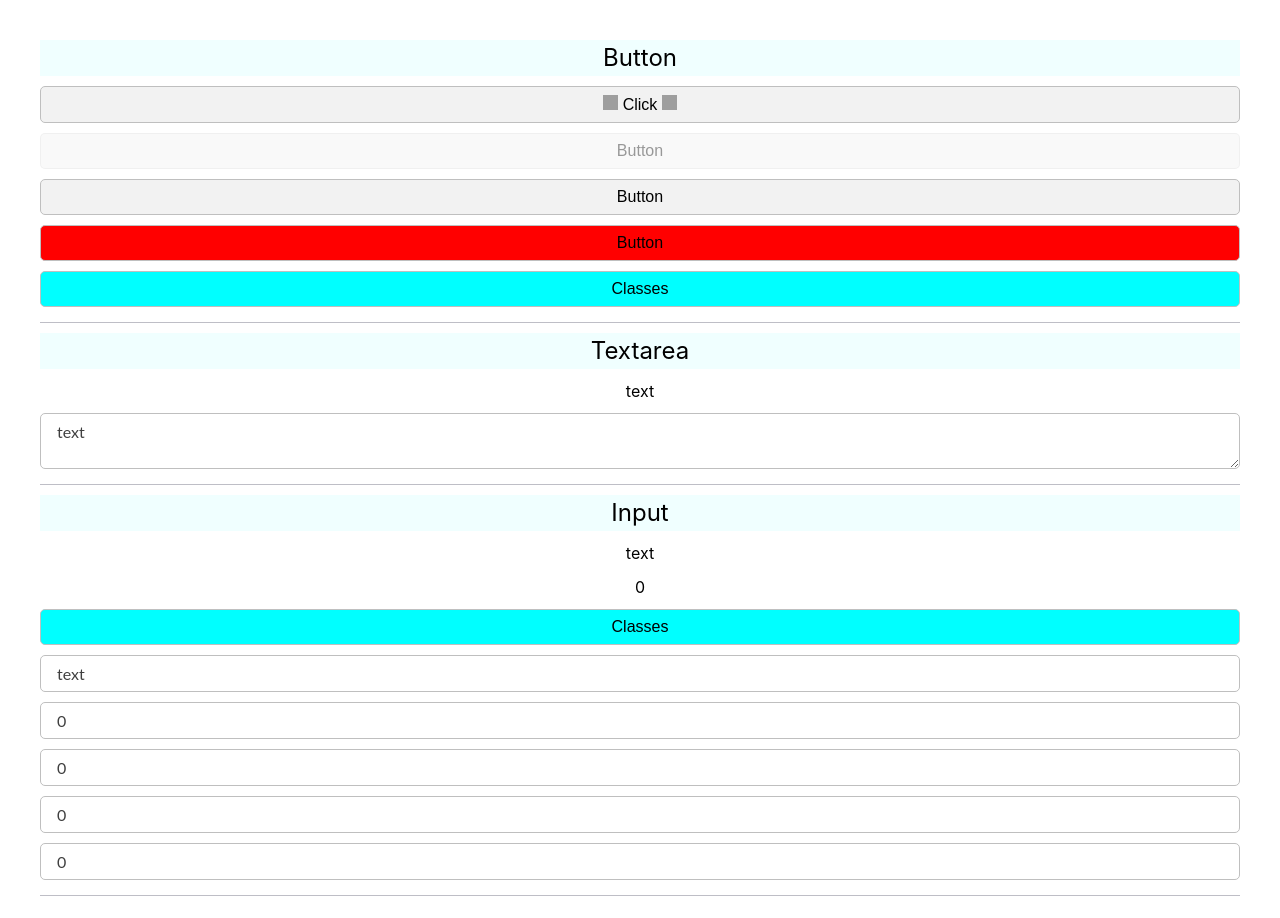
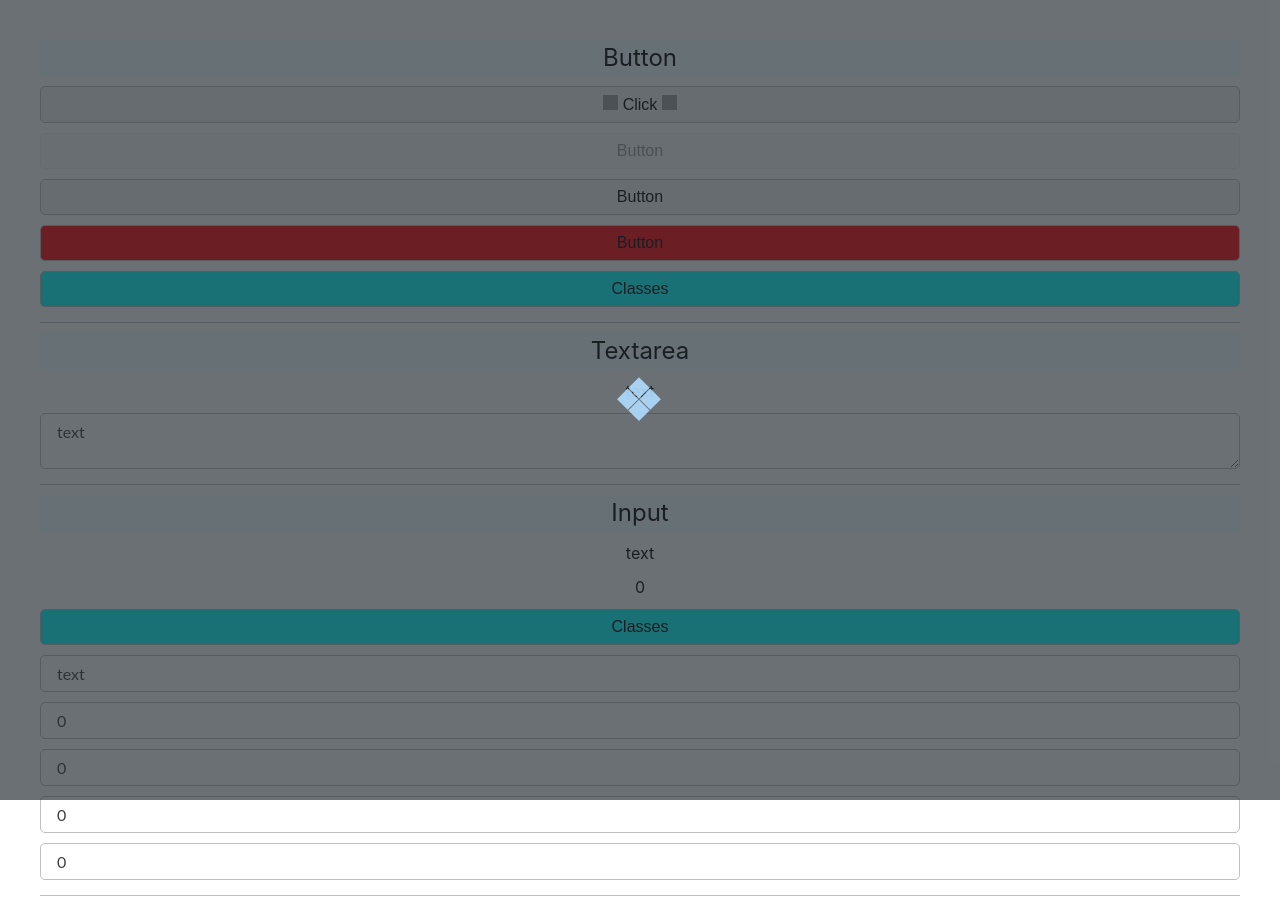
Before and after one commit to GarriGarrison/vue-hive-test-library, a Vue app: page / in a window 1280 px wide. Shown: the top 918 px of the page. Built offline with nearby package versions, Linux system fonts and the light colour scheme; grey boxes are pictures that could not be loaded.

Commit message:
исправлен косяк в Loader

```diff
--- a/src/App.vue
+++ b/src/App.vue
@@ -22,7 +22,7 @@ const handleR = () => {
 </script>
 
 <template>
-  <hive-loader />
+  <hive-loader :visible="true" />
 
   <div class="app">
     <div class="wrapper">
--- a/src/components/hive-loader/hive-loader.vue
+++ b/src/components/hive-loader/hive-loader.vue
@@ -41,7 +41,6 @@ $loader-z: 1001;
     margin: auto;
     background-color: var(--loader-window, $loader-window);
     z-index: var(--loader-z, $loader-z);
-    animation: view 1s infinite ease-in-out;
   }
 
   &__wrapper {
@@ -92,6 +91,11 @@ $loader-z: 1001;
         }
       }
     }
+  }
+
+  &__size {
+    width: var(--loader-span-size, $loader-span-size);
+    height: var(--loader-span-size, $loader-span-size);
   }
 }
 
@@ -152,8 +156,8 @@ $loader-z: 1001;
   }
 }
 
-.size {
-  width: var(--loader-span-size, $loader-span-size);
-  height: var(--loader-span-size, $loader-span-size);
-}
+// .size {
+//   width: var(--loader-span-size, $loader-span-size);
+//   height: var(--loader-span-size, $loader-span-size);
+// }
 </style>
```
